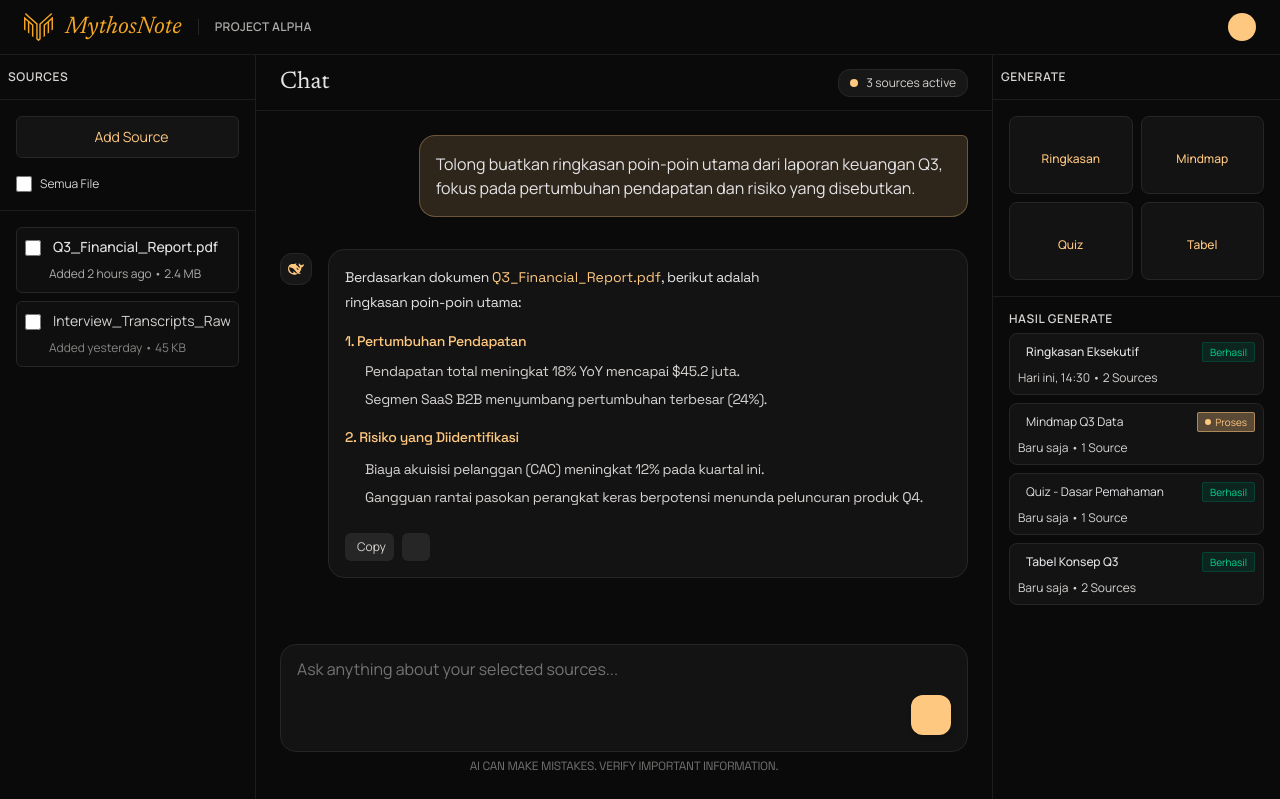
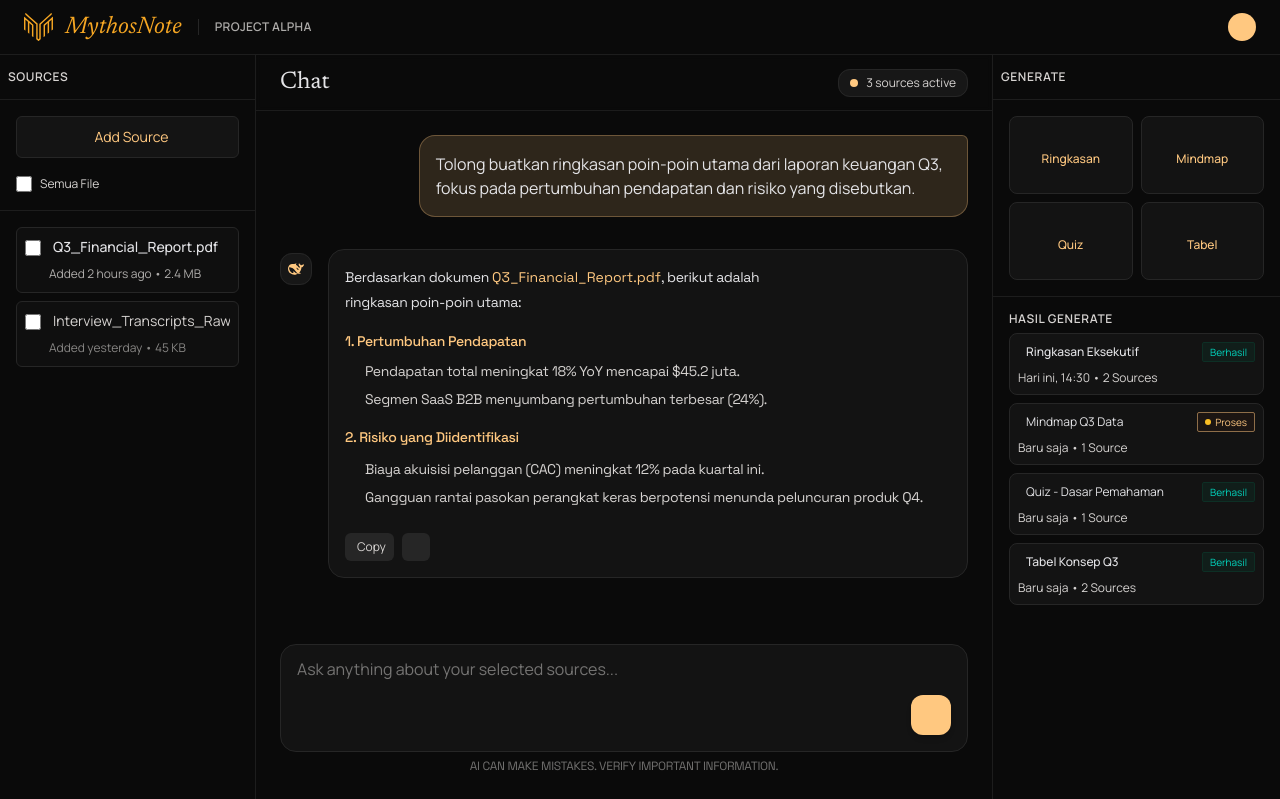
Before and after one commit to IbnuSabilGitHub/MythosNote, a Django app: template templates/workspace.html in a window 1280 px wide. Shown: the part 70-869 px from the top of the page. Run offline with Django 4.2, Linux system fonts and the light colour scheme; the template is opened without the code that fills it, so the values that code supplies are empty; style sheets or scripts are compiled from the project's sources; some libraries are stand-ins or nearby versions.

Commit message:
style: change Berhasil badge color to #065F4680

```diff
--- a/templates/workspace.html
+++ b/templates/workspace.html
@@ -384,9 +384,9 @@
                                 </div>
                             </div>
                             <div
-                                class="px-2 py-0.5 bg-emerald-900/30 rounded-xs outline outline-1 outline-offset-[-1px] outline-emerald-800/50 inline-flex flex-col justify-start items-start">
+                                class="px-2 py-0.5 bg-[#065F4680]/30 rounded-xs outline outline-1 outline-offset-[-1px] outline-[#065F4680]/50 inline-flex flex-col justify-start items-start">
                                 <div
-                                    class="h-4 justify-center text-emerald-400 text-[10px] font-normal font-['Manrope'] leading-4">
+                                    class="h-4 justify-center text-teal-400 text-[10px] font-normal font-['Manrope'] leading-4">
                                     Berhasil</div>
                             </div>
                         </div>
@@ -408,8 +408,8 @@
                                 </div>
                             </div>
                             <div
-                                class="px-2 py-0.5 bg-[#FFC880]/30 rounded-xs outline outline-1 outline-offset-[-1px] outline-[#FFC880]/50 flex justify-start items-center gap-1">
-                                <div class="w-1.5 h-1.5 bg-[#FFC880] rounded-xl"></div>
+                                class="px-2 py-0.5 bg-[#78350F4D]/30 rounded-xs outline outline-1 outline-offset-[-1px] outline-[#FFC880]/50 flex justify-start items-center gap-1">
+                                <div class="w-1.5 h-1.5 bg-[#FBBF24] rounded-xl"></div>
                                 <div
                                     class="h-4 justify-center text-[#FFC880] text-[10px] font-normal font-['Manrope'] leading-4">
                                     Proses</div>
@@ -434,9 +434,9 @@
                                 </div>
                             </div>
                             <div
-                                class="px-2 py-0.5 bg-emerald-900/30 rounded-xs outline outline-1 outline-offset-[-1px] outline-emerald-800/50 inline-flex flex-col justify-start items-start">
+                                class="px-2 py-0.5 bg-[#065F4680]/30 rounded-xs outline outline-1 outline-offset-[-1px] outline-[#065F4680]/50 inline-flex flex-col justify-start items-start">
                                 <div
-                                    class="h-4 justify-center text-emerald-400 text-[10px] font-normal font-['Manrope'] leading-4">
+                                    class="h-4 justify-center text-teal-400 text-[10px] font-normal font-['Manrope'] leading-4">
                                     Berhasil</div>
                             </div>
                         </div>
@@ -458,9 +458,9 @@
                                 </div>
                             </div>
                             <div
-                                class="px-2 py-0.5 bg-emerald-900/30 rounded-xs outline outline-1 outline-offset-[-1px] outline-emerald-800/50 inline-flex flex-col justify-start items-start">
+                                class="px-2 py-0.5 bg-[#065F4680]/30 rounded-xs outline outline-1 outline-offset-[-1px] outline-[#065F4680]/50 inline-flex flex-col justify-start items-start">
                                 <div
-                                    class="h-4 justify-center text-emerald-400 text-[10px] font-normal font-['Manrope'] leading-4">
+                                    class="h-4 justify-center text-teal-400 text-[10px] font-normal font-['Manrope'] leading-4">
                                     Berhasil</div>
                             </div>
                         </div>
```
